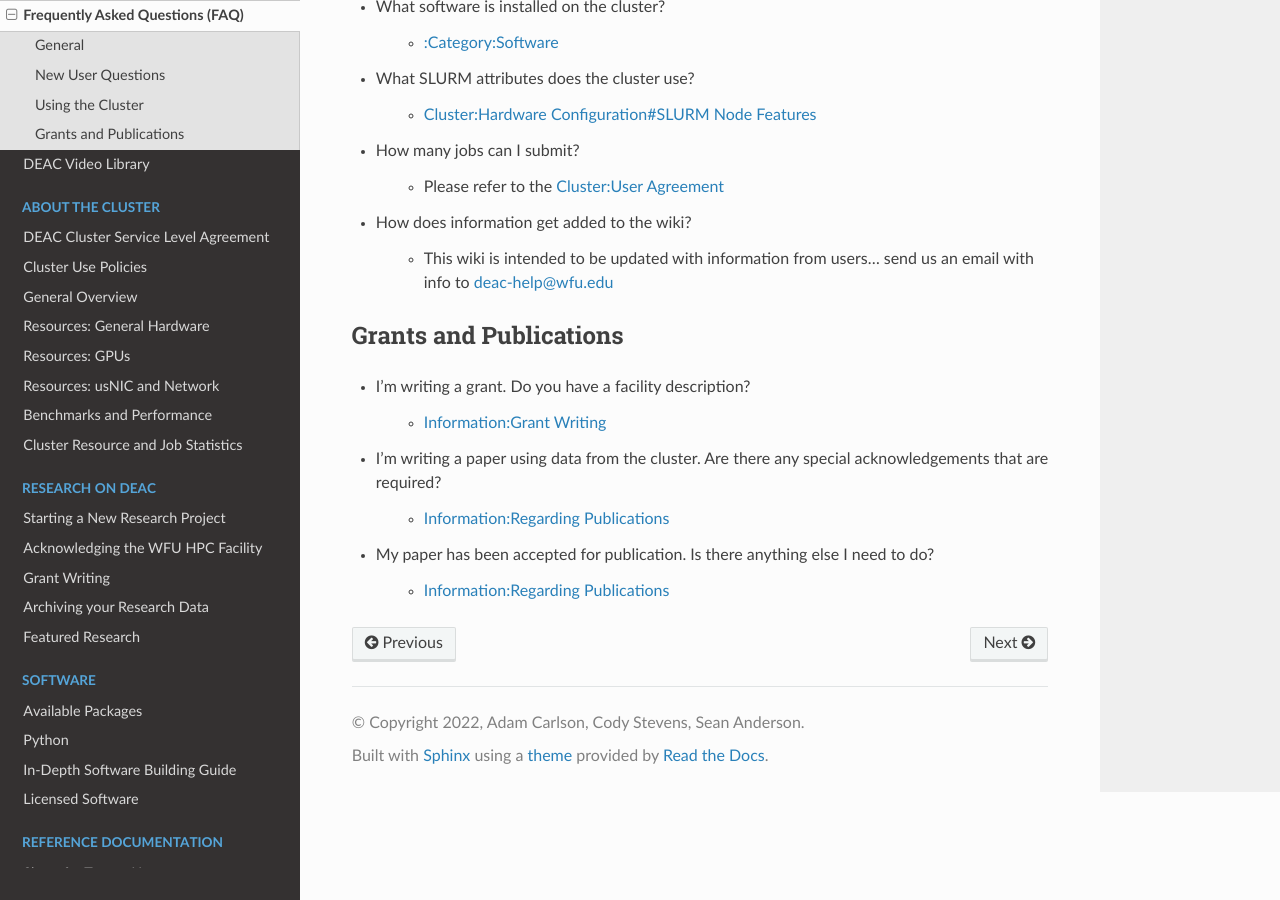
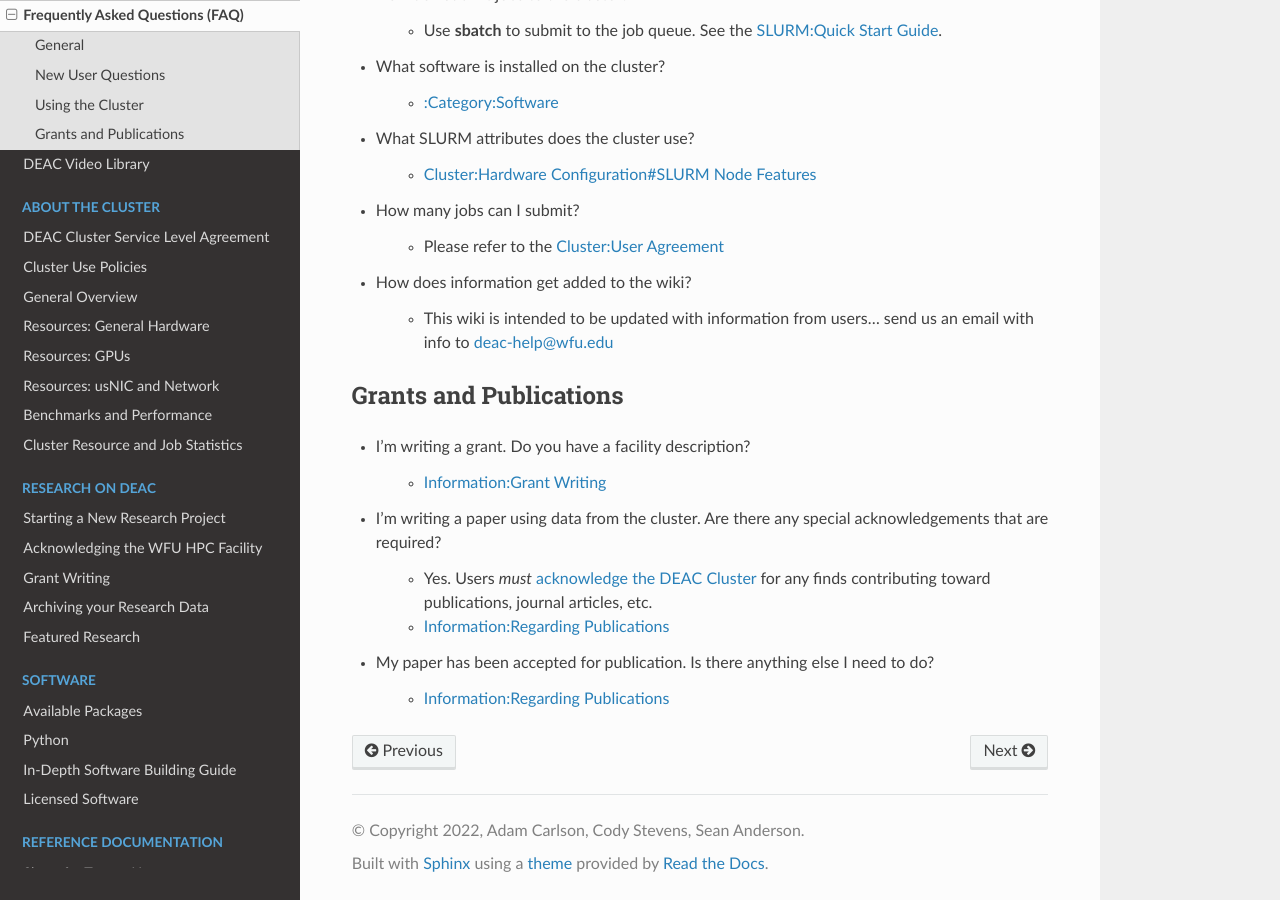
Before and after one commit to WFU-HPC/deac-docs, a Sphinx documentation site: the page built from source/beginner-faq.rst, in a window 1280 px wide and 900 px high, scrolled down 1449 px. Built offline with Sphinx 7.4.7 and the Read the Docs theme 2.0.0, drawn with Linux system fonts in a browser that asks for light colours; some of the changed text lies outside the part shown.

Commit message:
Update beginner-faq.rst

```diff
--- a/source/beginner-faq.rst
+++ b/source/beginner-faq.rst
@@ -15,6 +15,7 @@ General
 * What is a High Performance Computing Cluster?
 
     * General cluster information can be found :ref:`here<sec.cluster_overview>`.
+must :ref:`acknowledge the DEAC Cluster<sec.acknowledging>` for
 
 * Who can use the DEAC Cluster?
 
@@ -98,6 +99,7 @@ Grants and Publications
 * I'm writing a paper using data from the cluster. Are there any special
   acknowledgements that are required?
 
+    * Yes. Users *must* :ref:`acknowledge the DEAC Cluster<sec.acknowledging>` for any finds contributing toward publications, journal articles, etc.
     * `Information:Regarding Publications </Information:Regarding_Publications>`__
 
 * My paper has been accepted for publication. Is there anything else I need to do?
```
